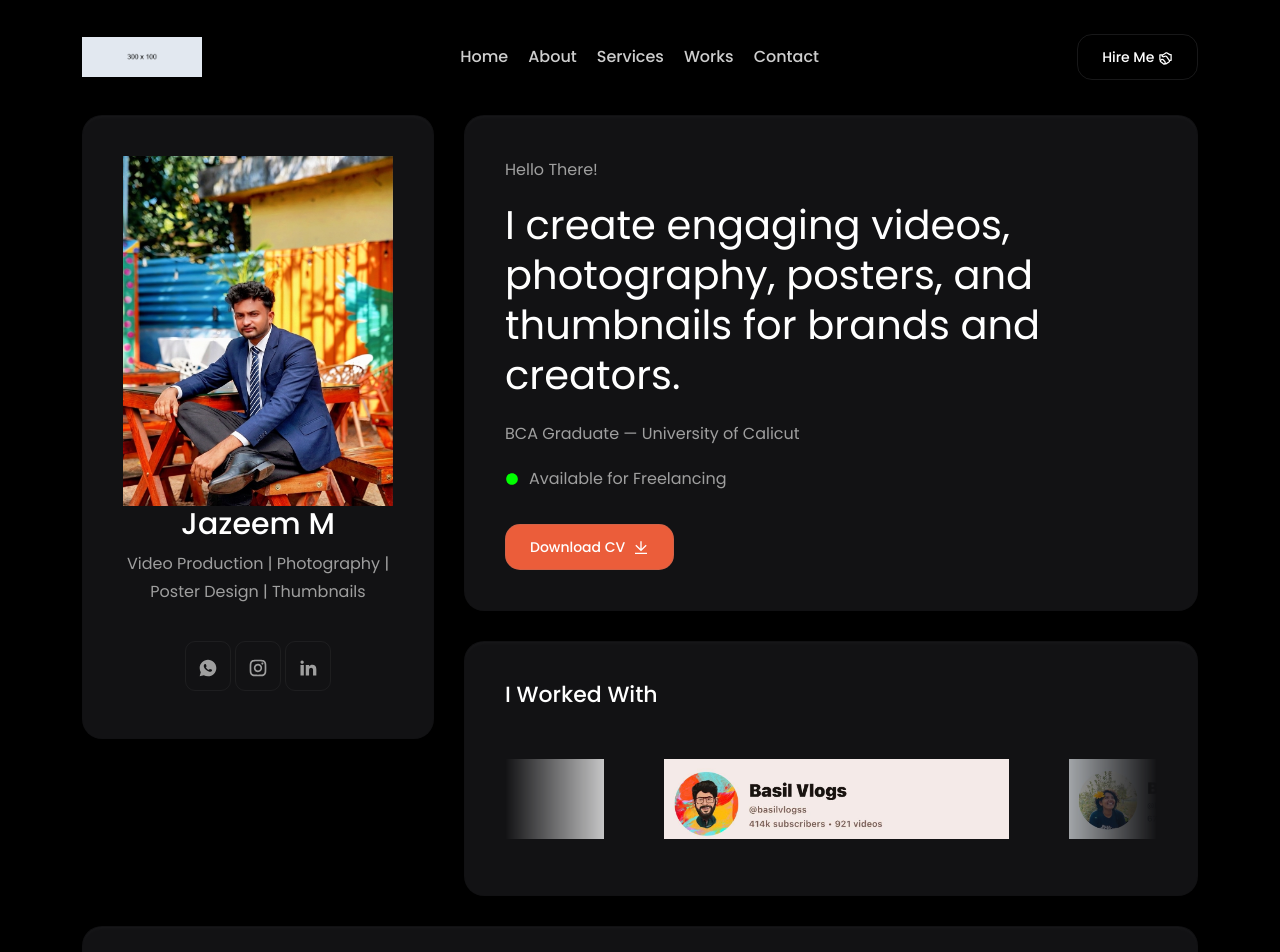
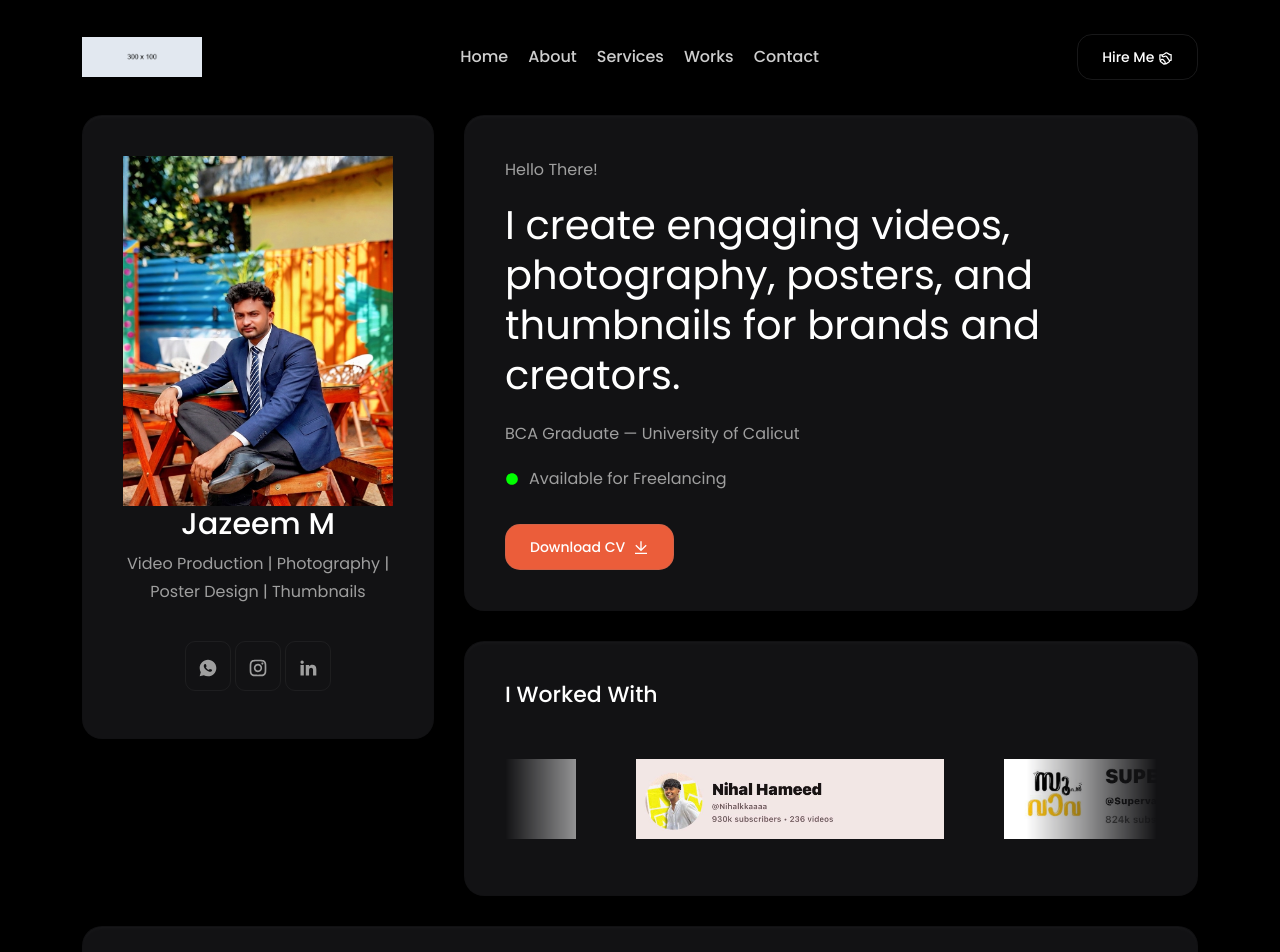
Before and after one commit to zayaaan-al/Jazeem-s-Portfolio, a Next.js app: page / in a window 1280 px wide. Shown: the top 952 px of the page. Built offline with nearby package versions, Linux system fonts and the light colour scheme.

Commit message:
client links

```diff
--- a/src/components/sections/partnersMarquee.jsx
+++ b/src/components/sections/partnersMarquee.jsx
@@ -12,29 +12,35 @@ const PartnersMarquee = () => {
 
                         <Marquee>
 
-                            <a href="https://youtube.com/@channel1" target="_blank" rel="noopener noreferrer">
+                            <a href="https://www.youtube.com/@ajmalkhanonline" target="_blank" rel="noopener noreferrer">
+                                <img src="/images/client-logos/slide 6.jpeg" alt="Client 6" />
+                            </a>
+
+                            <a href="https://www.youtube.com/@Nihalkkaaaa" target="_blank" rel="noopener noreferrer">
+                                <img src="/images/client-logos/slide 5.jpeg" alt="Client 5" />
+                            </a>
+
+                            <a href="https://www.youtube.com/@Supervaava" target="_blank" rel="noopener noreferrer">
                                 <img src="/images/client-logos/slide 1.jpeg" alt="Client 1" />
                             </a>
 
-                            <a href="https://youtube.com/@channel2" target="_blank" rel="noopener noreferrer">
+                             <a href="https://www.youtube.com/@backpackerarunima2466" target="_blank" rel="noopener noreferrer">
+                                <img src="/images/client-logos/slide 3.jpeg" alt="Client 3" />
+                            </a>
+
+                            <a href="https://www.youtube.com/@basilvlogss" target="_blank" rel="noopener noreferrer">
                                 <img src="/images/client-logos/slide 2.jpeg" alt="Client 2" />
                             </a>
 
-                            <a href="https://youtube.com/@channel3" target="_blank" rel="noopener noreferrer">
-                                <img src="/images/client-logos/slide 3.jpeg" alt="Client 3" />
-                            </a>
 
-                            <a href="https://youtube.com/@channel4" target="_blank" rel="noopener noreferrer">
+
+                            <a href="https://www.youtube.com/@arxhuvlogs" target="_blank" rel="noopener noreferrer">
                                 <img src="/images/client-logos/slide 4.jpeg" alt="Client 4" />
                             </a>
 
-                            <a href="https://youtube.com/@channel5" target="_blank" rel="noopener noreferrer">
-                                <img src="/images/client-logos/slide 5.jpeg" alt="Client 5" />
-                            </a>
 
-                            <a href="https://youtube.com/@channel6" target="_blank" rel="noopener noreferrer">
-                                <img src="/images/client-logos/slide 6.jpeg" alt="Client 6" />
-                            </a>
+
+
 
                         </Marquee>
 
```
